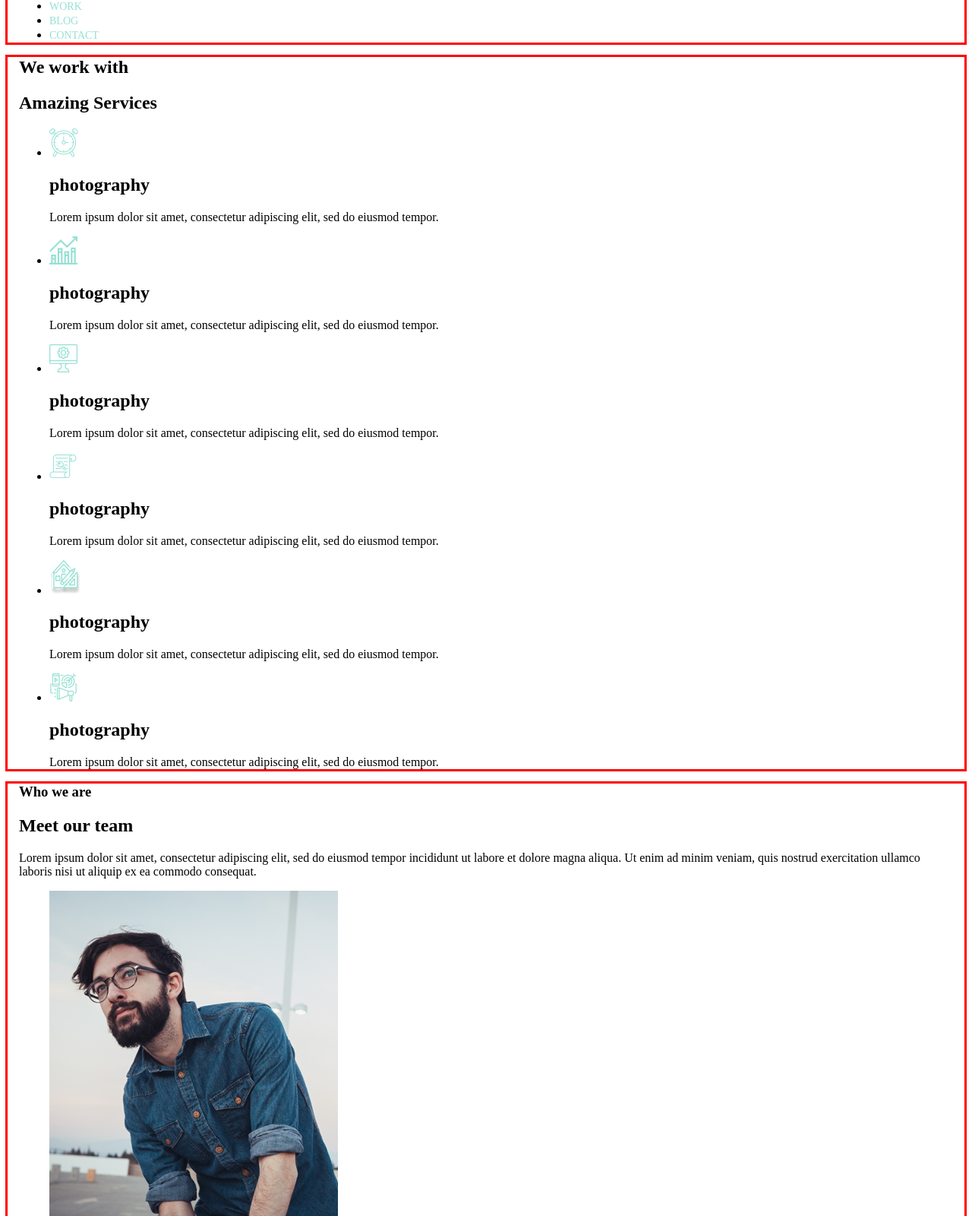
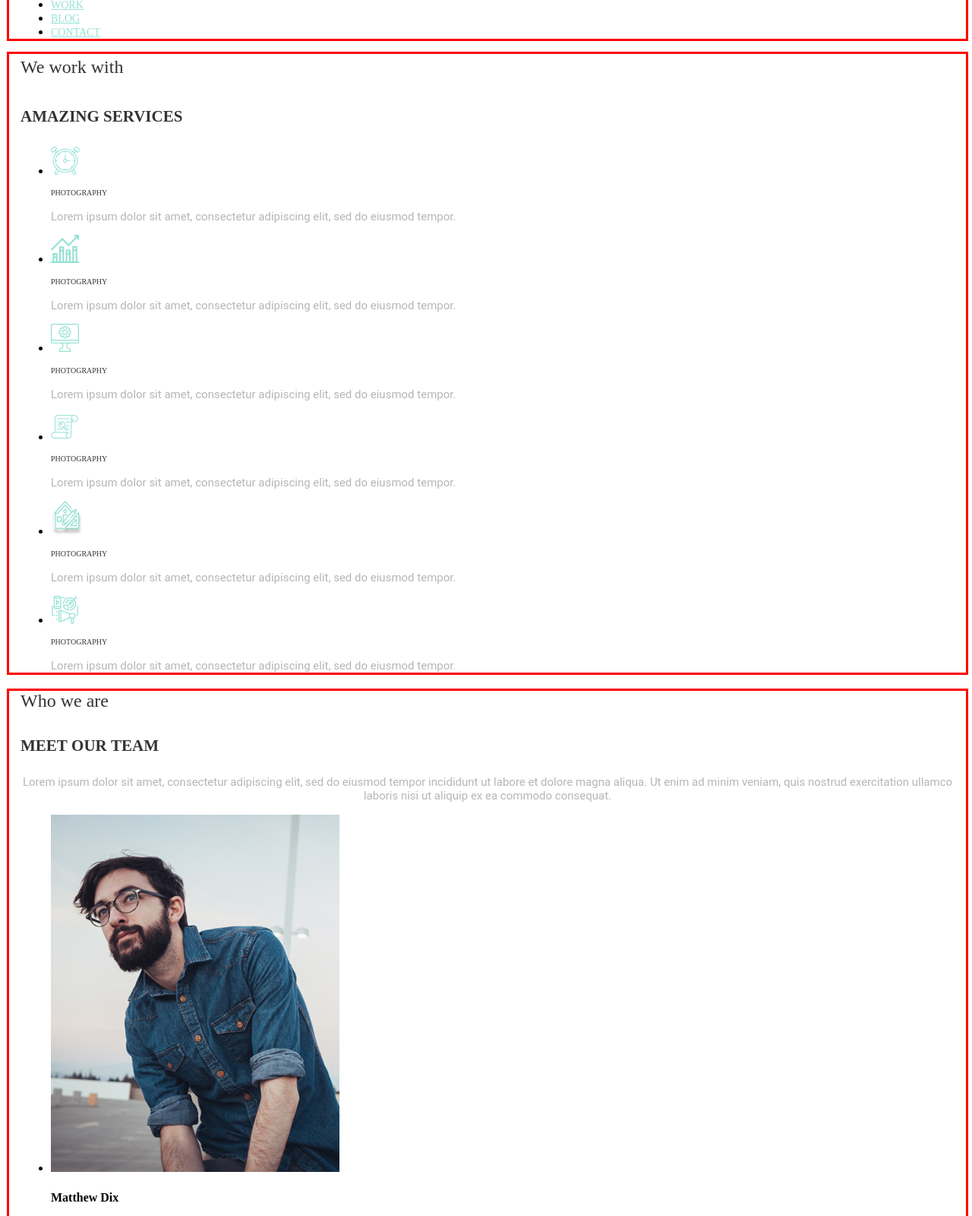
Before and after one commit to V1kyCh/MoGo, a plain HTML site: page index.html in a window 1280 px wide. Shown: the part 100-1700 px from the top of the page at 76% size. Drawn offline with Linux system fonts and the light colour scheme; files whose address does not match are found by name.

Commit message:
перехотіла

```diff
--- a/index.css
+++ b/index.css
@@ -1,94 +1,95 @@
-* {
-    font-family: 'Montserrat';
-}
-a {
-    text-decoration: none;
-}
-.container{
+.container {
     width: 1230px;
     padding-left: 15px;
     padding-right: 15px;
     outline: solid red;
     margin-left: auto;
-    margin-right: auto;
+    margin-right: ;
 }
+
+
+
+
+
+
+
+/* header */
 .header-logo {
+    font-family: 'Montserrat';
 font-weight: 700;
 font-size: 30px;
-    line-height: 1.23;
+line-height: 37px;
 color: #95E1D3;
 }
+
 .header-link {
+    font-family: 'Montserrat';
 font-weight: 400;
 font-size: 14px;
-    line-height: 1.21;
+line-height: 17px;
 color: #95E1D3;
 }
-.subtitle {
+
+.header-link:hover {
+    color: #F38181;
+}
+
+.hero-subtitle {
     font-family: 'Kaushan Script';
 font-weight: 400;
 font-size: 24px;
-    line-height: 1.46;
+line-height: 35px;
 color: #333333;
 }
-.title {
+
+.hero-title {
+    font-family: 'Montserrat';
 font-weight: 700;
 font-size: 30px;
-    line-height: 1.23;
+line-height: 37px;
 font-variant: all-small-caps;
 color: #333333;
 }
-.hero-name {
+
+.hero-item-title {
+    font-family: 'Montserrat';
 font-weight: 400;
 font-size: 14px;
-    line-height: 1.21;
+line-height: 1,214;
 font-variant: small-caps;
 color: #333333;
 }
-.hero-text {
+
+.hero-item-suptitle {
+    font-family: 'Roboto';
 font-weight: 400;
 font-size: 15px;
-    line-height: 1.46;
+line-height: 1,46;
 color: #B6B6B6;
 }
-.team-name {
+
+.team-suptitle {
+    font-family: 'Kaushan Script';
 font-weight: 400;
-    font-size: 14px;
-    line-height: 1.21;
-    text-align: center;
+font-size: 24px;
+line-height: 1,4583;
+color: #333333;
+}
+
+.team-title {
+    font-family: 'Montserrat';
+font-weight: 700;
+font-size: 30px;
+line-height: 1,23;
 font-variant: all-small-caps;
 color: #333333;
 }
-.team-description {
-    font-weight: 300;
+
+.team-text {
+    font-family: 'Roboto';
+font-weight: 400;
 font-size: 15px;
-    line-height: 18px;
+line-height: 1,2;
 text-align: center;
 color: #B6B6B6;
 }
-.footer-text {
-    font-weight: 400;
-    font-size: 14px;
-    line-height: 17px;
-    text-align: center;
-    color: #333333;
-}
-.footer-input::placeholder {
-    font-weight: 300;
-    font-size: 14px;
-    line-height: 1.14;
-    text-align: center;
-    color: #B6B6B6;
-}
-.footer-button {
-    background-color: #95E1D3;
-    font-weight: 700;
-    font-size: 14px;
-    line-height: 1.21;
-    text-align: center;
-    font-variant: all-small-caps;
-    color: #FFFFFF;
-}
-.author {
-    color: #F38181;
-}
```
Lines whose indentation alone changed are shown as unchanged.
